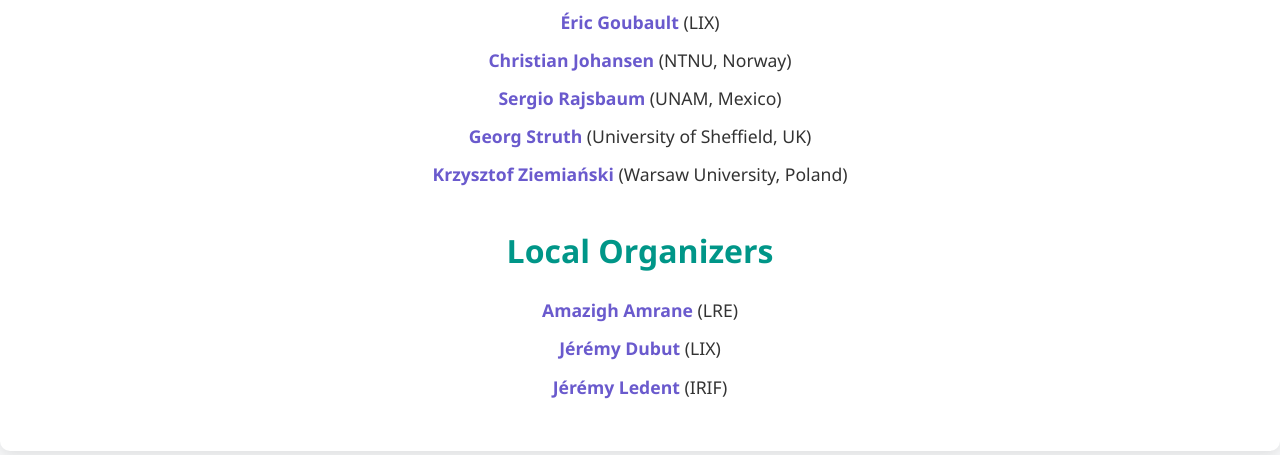
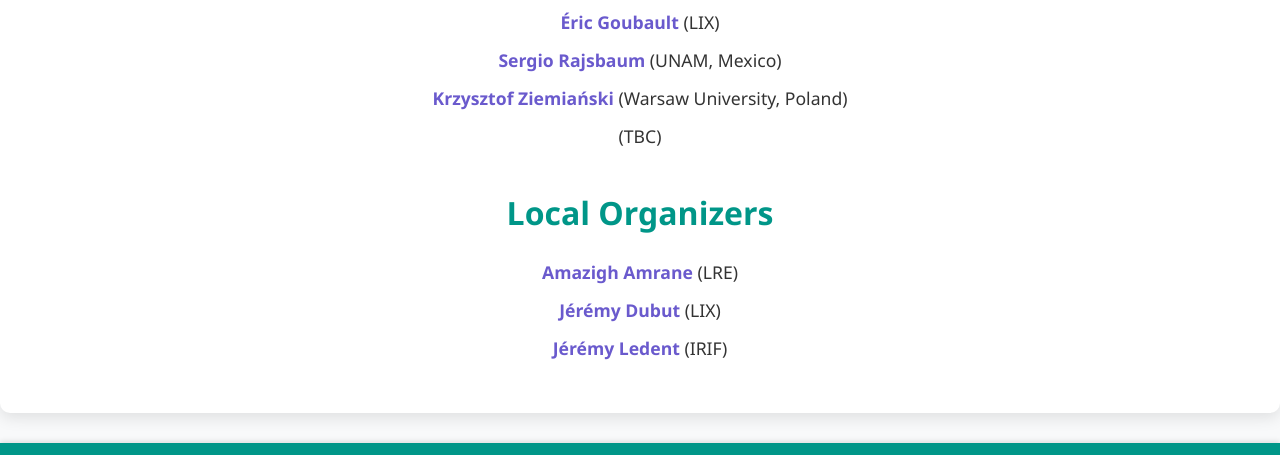
Before and after one commit to p-acts/p-acts.github.io, a plain HTML site: page committee.html in a window 1280 px wide. Shown: the part 645-1100 px from the top of the page. Drawn offline with Linux system fonts and the light colour scheme.

Commit message:
comment out CJ and GS from adv committee for now

```diff
--- a/committee.html
+++ b/committee.html
@@ -31,10 +31,11 @@
         <h2>Advisory Committee</h2>
         <ul class="committee">
             <li><a href="https://www.lix.polytechnique.fr/~goubault/" target="_blank">Éric Goubault</a> (LIX)</li>
-            <li><a href="https://www.ntnu.edu/employees/christian.johansen" target="_blank">Christian Johansen</a> (NTNU, Norway)</li>
+            <!-- <li><a href="https://www.ntnu.edu/employees/christian.johansen" target="_blank">Christian Johansen</a> (NTNU, Norway)</li> -->
             <li><a href="https://www.math.unam.mx/~rajsbaum/" target="_blank">Sergio Rajsbaum</a> (UNAM, Mexico)</li>
-            <li><a href="https://www.sheffield.ac.uk/cs/people/academic/georg-struth" target="_blank">Georg Struth</a> (University of Sheffield, UK)</li>
+            <!-- <li><a href="https://www.sheffield.ac.uk/cs/people/academic/georg-struth" target="_blank">Georg Struth</a> (University of Sheffield, UK)</li> -->
             <li><a href="https://www.mimuw.edu.pl/~ziemians/" target="_blank">Krzysztof Ziemiański</a> (Warsaw University, Poland)</li>
+	    <li>(TBC)</li>
         </ul>
         <h2>Local Organizers</h2>
         <ul class="committee">
```
